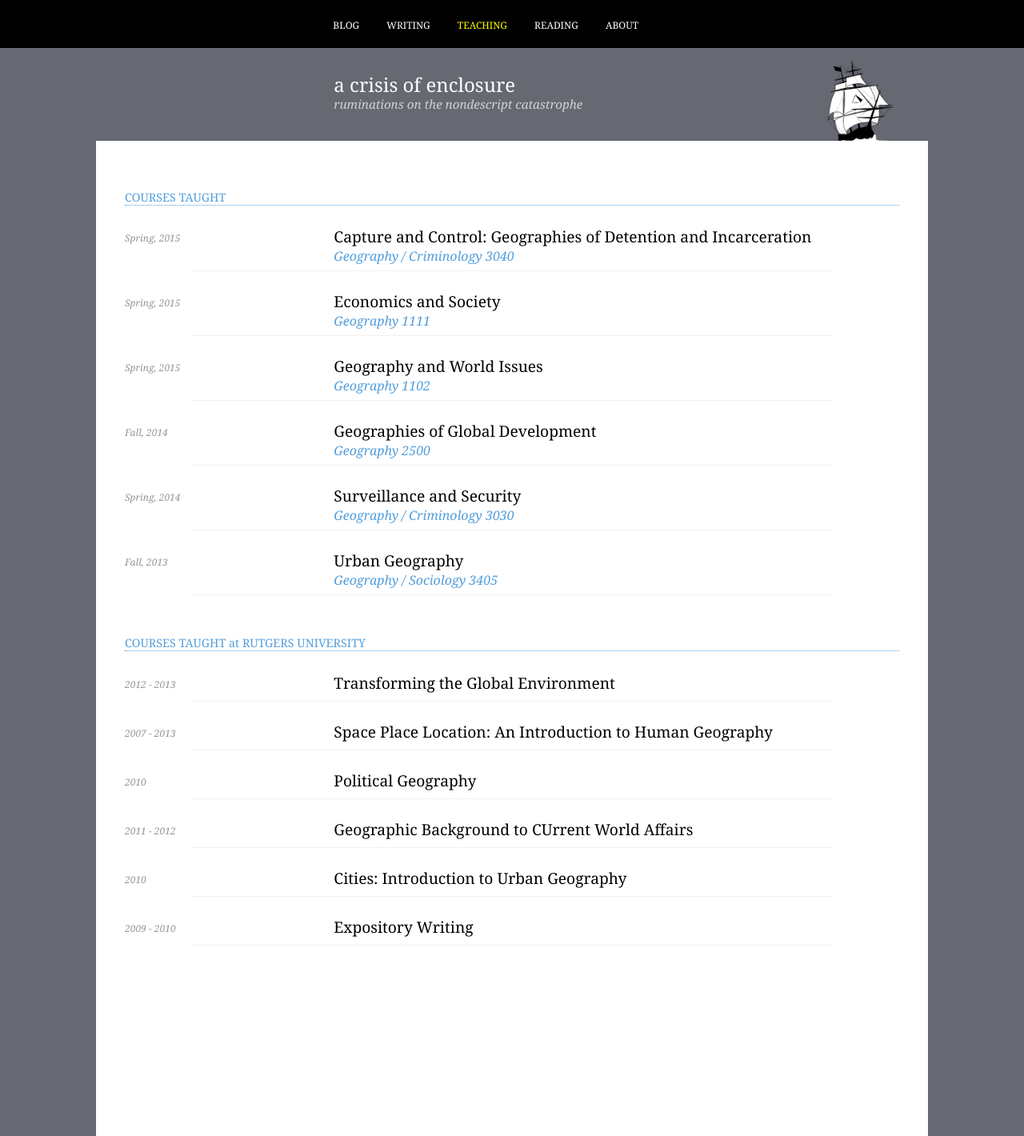
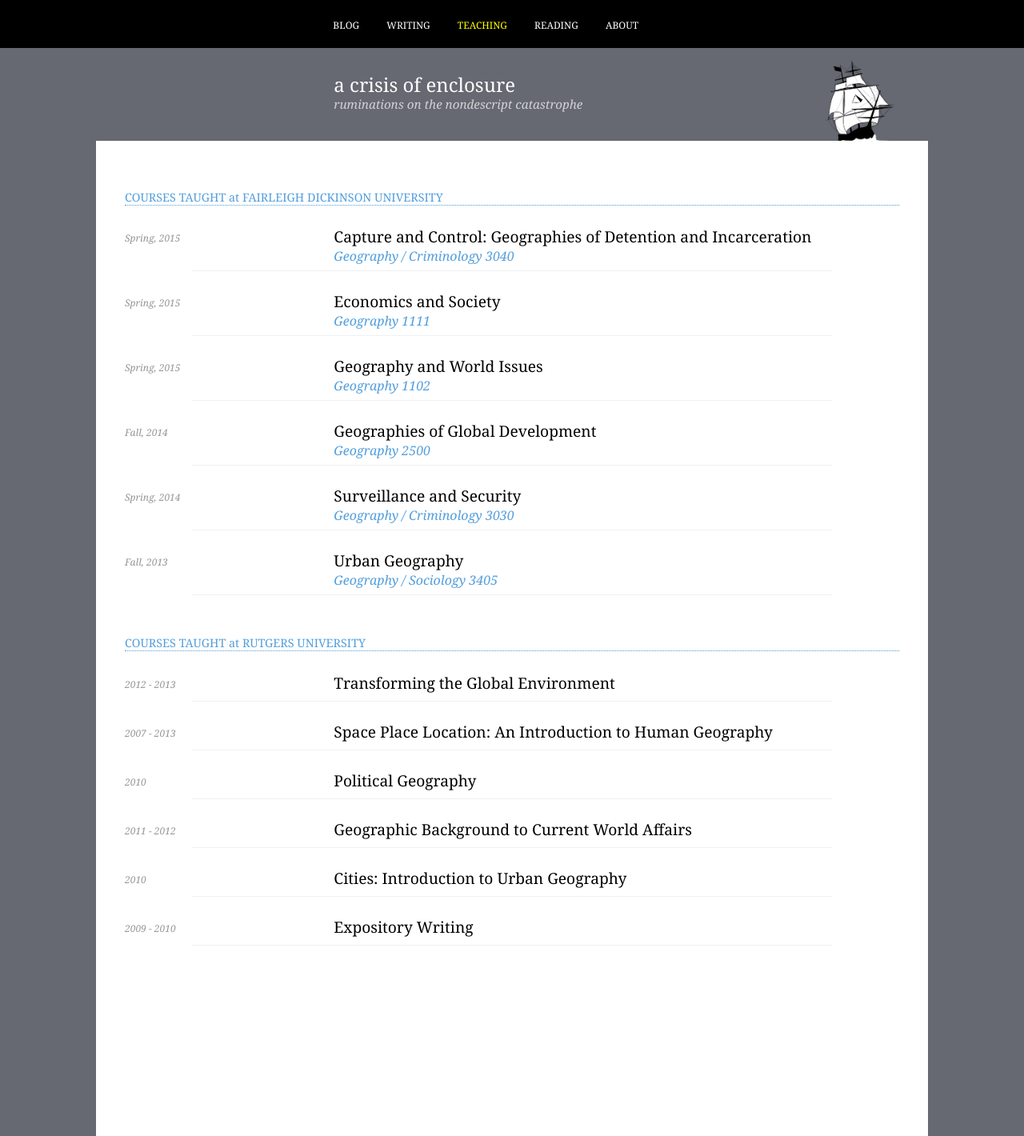
Before and after one commit to nisaface/nisaface.github.io, a Jekyll site: the page category/teaching/index.html, which Jekyll copies as it is, in a window 1280 px wide. Shown: the whole page at 80% size. Built offline with Jekyll 4.4.1, drawn with Linux system fonts in a browser that asks for light colours.

```diff
--- a/category/teaching/index.html
+++ b/category/teaching/index.html
@@ -21,7 +21,7 @@
           <li class="site-nav-item"><a class="site-nav-link" href="http://crisisofenclosure.com">Blog</a></li>
           <li class="site-nav-item"><a class="site-nav-link" href="http://crisisofenclosure.com/category/longform/">Writing</a></li>
           <li class="site-nav-item"><a class="site-nav-link is-active" href="http://crisisofenclosure.com/category/teaching/">Teaching</a></li>
-          <li class="site-nav-item"><a class="site-nav-link " href="http://crisisofenclosure.com/category/reading/">Reading</a></li>
+          <li class="site-nav-item"><a class="site-nav-link" href="http://crisisofenclosure.com/category/reading/">Reading</a></li>
           <li class="site-nav-item"><a class="site-nav-link" href="http://crisisofenclosure.com/about/">About</a></li>
         </ul>
       </div>
@@ -37,7 +37,7 @@
   <div class="main" role="main">
     <div class="container">
       <br>
-      <h4 id="academic-papers">COURSES TAUGHT</h4>
+      <h4 id="academic-papers">COURSES TAUGHT at FAIRLEIGH DICKINSON UNIVERSITY</h4>
 
       <article class="post longform single">
         <header class="post-header">
@@ -120,7 +120,7 @@
                         <article class="post longform single">
                           <header class="post-header">
                             <span class="post-meta"><time class="post-date">2011 - 2012</time></span>
-                            <h1 class="post-title">Geographic Background to CUrrent World Affairs</h1>
+                            <h1 class="post-title">Geographic Background to Current World Affairs</h1>
                             <h3 class="post-subtitle-writing"></h3>
                           </header>
 
--- a/css/style.css
+++ b/css/style.css
@@ -815,15 +815,26 @@
   color: #2788E1;
 }
 
+
 .full {
   width: 100%;
 }
 
+.post-content-reading {
+  max-width: 50em;
+  margin: 0 auto;
+  color: red;
+}
 
 /* Single Post Styles */
 
 .single {
   border-bottom: none;
+}
+
+
+.single-two {
+  border-bottom: solid;
 }
 
 .ul.category-item {
```
Also changed, not shown: category/reading/index.html (+66 -6 lines).
